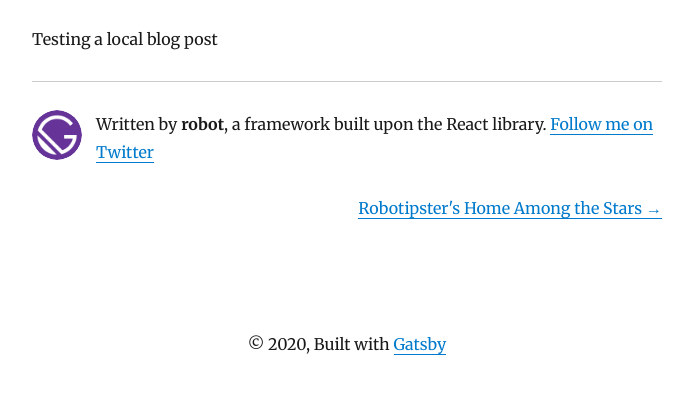
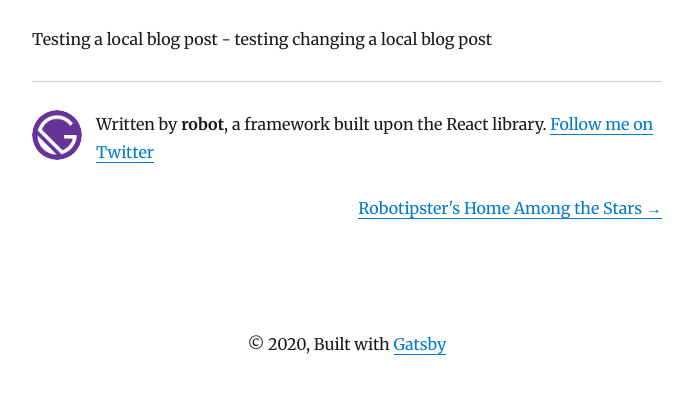
Before and after one commit to edwardmolasses/robotipster, a Gatsby site: page /blog/hi-folks/ in a window 1280 px wide. Shown: the part 198-592 px from the top of the page, without its empty margins (293-986 px from the left). Built offline with nearby package versions, Linux system fonts and the light colour scheme; Gatsby itself is replaced by a stand-in of ours; some packages are replaced by stand-ins of ours.

Commit message:
blog change

```diff
--- a/content/blog/hi-folks/index.mdx
+++ b/content/blog/hi-folks/index.mdx
@@ -4,4 +4,4 @@ date: "2015-05-28T22:40:32.169Z"
 description: This is a custom description for SEO and Open Graph purposes, rather than the default generated excerpt. Simply add a description field to the frontmatter.
 ---
 
-Testing a local blog post
+Testing a local blog post - testing changing a local blog post
```
